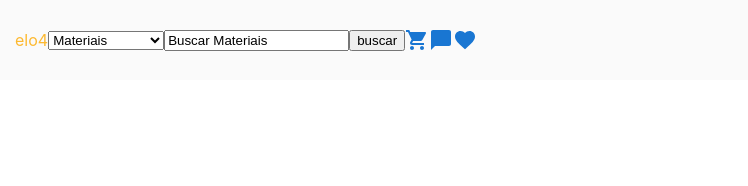
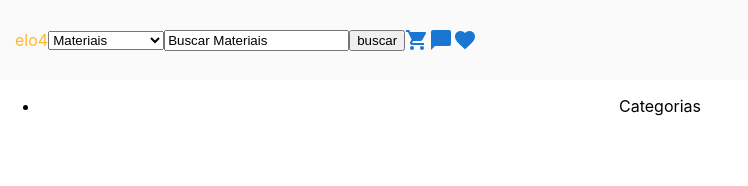
Before and after one commit to BrunoDev2003/bruno-repository, a React (Create React App) app: page / in a window 1280 px wide. Shown: the top 186 px of the page, without its empty margins (0-748 px from the left). Built offline with nearby package versions, Linux system fonts and the light colour scheme.

Commit message:
adding the side-menu component

```diff
--- a/src/App.js
+++ b/src/App.js
@@ -1,11 +1,13 @@
 import logo from './logo.svg';
 import './App.css';
 import  MenuBar  from './components/menu-bar/';
+import SideMenu from './components/side-menu';
 
 function App() {
   return (
     <div className="App">
       <MenuBar></MenuBar>
+      <SideMenu></SideMenu>
     </div>
   );
 }
--- /dev/null
+++ b/src/components/side-menu/index.js
@@ -0,0 +1,16 @@
+import React, {useState} from 'react';
+
+import {SideMenuContainer} from './styles';
+import Icon from '@mui/material/Icon';
+
+export default function SideMenu() {
+    return (
+        <SideMenuContainer>
+            <div className="container">
+                <ul>
+                    <li>Categorias</li>
+                </ul>
+            </div>
+        </SideMenuContainer>
+    )
+}
--- /dev/null
+++ b/src/components/side-menu/styles.js
@@ -0,0 +1,5 @@
+import styled from 'styled-components';
+
+export const SideMenuContainer = styled.div`
+
+`
```
